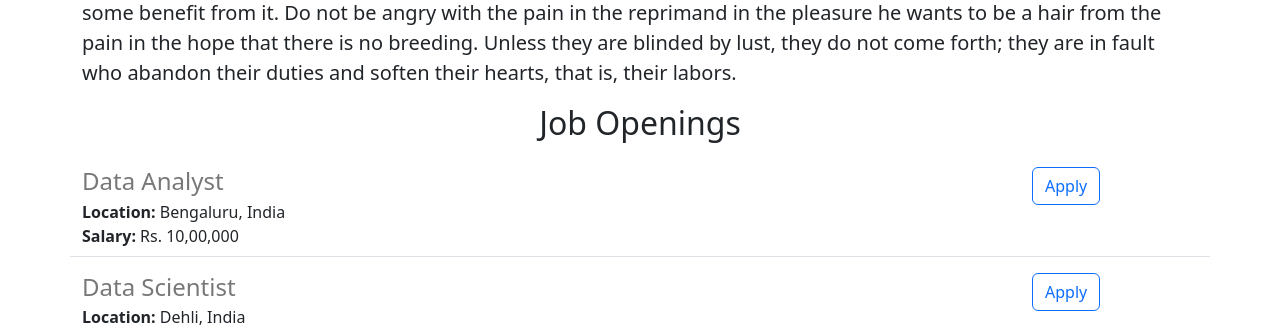
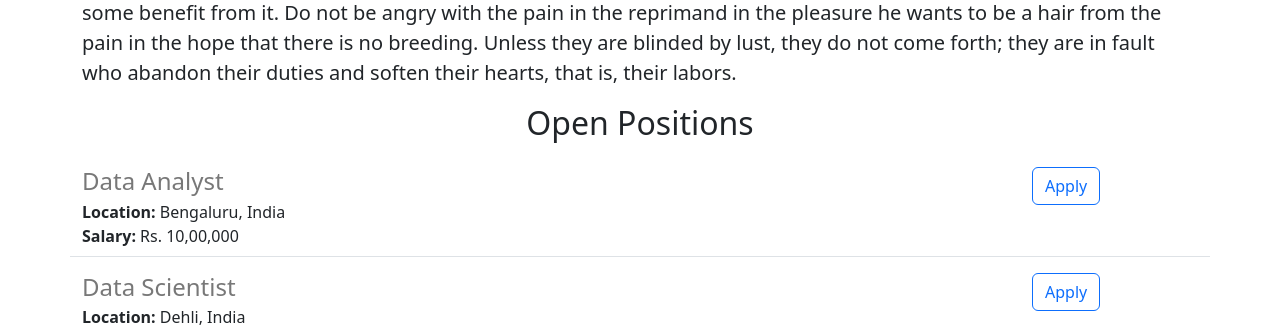
Before and after one commit to Wayline16/way-solutions, a Flask app: page / in a window 1280 px wide. Shown: the part 588-917 px from the top of the page. Run offline with Flask 3, Linux system fonts and the light colour scheme.

Commit message:
Changed back

```diff
--- a/templates/home.html
+++ b/templates/home.html
@@ -20,7 +20,7 @@
       <img class="img-fluid" id="banner" src="/static/banner.jpg" >
       <h2 class="text-center mt-2 mb-4">About Wayline</h2>
       <p class="lead">It is important to take care of the patient, to be followed by the patient, but it will happen at such a time that there is a lot of work and pain. For to come to the smallest detail, no one should practice any kind of work unless he derives some benefit from it. Do not be angry with the pain in the reprimand in the pleasure he wants to be a hair from the pain in the hope that there is no breeding. Unless they are blinded by lust, they do not come forth; they are in fault who abandon their duties and soften their hearts, that is, their labors.</p>
-      <h2 class="text-center mt-2 mb-4">Job Openings</h2>
+      <h2 class="text-center mt-2 mb-4">Open Positions</h2>
       <div>
         {% for job in jobs %}
           {% include 'jobitem.html' %}
```
